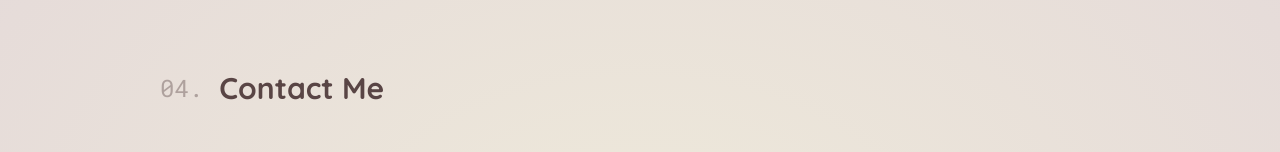
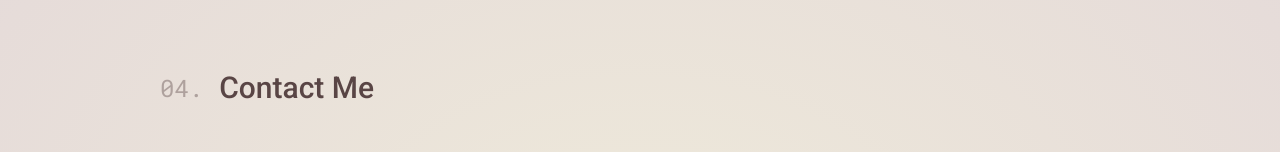
Before and after one commit to thomassbooth/Thomas-Booth-Portfolio, a Next.js app: page /contact in a window 1280 px wide. Shown: the part 166-318 px from the top of the page. Built offline with nearby package versions, Linux system fonts and the light colour scheme.

Commit message:
Changes to fonts and sizing

```diff
--- a/app/Providers/GlobalProvider.tsx
+++ b/app/Providers/GlobalProvider.tsx
@@ -8,12 +8,12 @@ interface contextProps {
 }
 
 const GlobalContext = createContext<contextProps>({
-    loading: true,
+    loading: false,
     setLoading: (): boolean => true
 })
 
 export const GlobalContextProvider = ({ children } : { children: React.ReactNode }) => {
-    const [loading, setLoading] = useState(true)
+    const [loading, setLoading] = useState(false)
 
     return (
         <GlobalContext.Provider value = {{ loading, setLoading }}>
--- a/app/components/Title.tsx
+++ b/app/components/Title.tsx
@@ -1,8 +1,10 @@
 'use client'
 
-import { Roboto_Mono } from 'next/font/google'
+import { Roboto, Roboto_Mono } from 'next/font/google'
 import { motion } from 'framer-motion'
-const roboto = Roboto_Mono({ weight: '400', subsets: ['latin'] })
+const RobotoMono = Roboto_Mono({ weight: '400', subsets: ['latin'] })
+
+const roboto = Roboto({weight: ['500'], subsets: ['latin'] })
 
 interface titleProps {
     title: string
@@ -10,36 +12,36 @@ interface titleProps {
     slideDirection?: 'left' | 'right' | 'up' | 'down'
 }
 
+
 const Title: React.FC<titleProps> = ({title, pageNo, slideDirection}) => {
 
   let initialAnimation = {}
 
   switch (slideDirection) {
     case 'left':
-      initialAnimation = { opacity: 0, x: '10%'}
+      initialAnimation = {x: '10%'}
       break;
     case 'right':
-      initialAnimation = { opacity: 0, x: '-10%'}
+      initialAnimation = {x: '-10%'}
       break;
     case 'up':
-      initialAnimation = { opacity: 0, y: '20%'}
+      initialAnimation = {y: '20%'}
       break;
     case 'down':
-      initialAnimation = { opacity: 0, y: '-20%'}
+      initialAnimation = {y: '-20%'}
       break;
     default:
       initialAnimation = { opacity: 0 }
       break;
   }
-
   return (
     <>
         <motion.h1
-            className = 'font-black text-3xl mb-10 flex items-center gap-4  '
+          className = {`${roboto.className} font-black text-3xl mb-10 flex items-center gap-4`}
             initial = {initialAnimation}
             animate = {{opacity: 1, x: '0%', y: '0%'}}
             transition = {{ delay: 0.5}}>
-            <span className = {`${roboto.className} opacity-40 font-bold text-2xl`}>
+            <span className = {`${RobotoMono.className} opacity-40 font-bold text-2xl`}>
                 {pageNo}.
             </span>
             {title}
--- a/app/components/home/HomeClient.tsx
+++ b/app/components/home/HomeClient.tsx
@@ -38,7 +38,7 @@ const HomeClient = () => {
         layoutId = 'loading'
         animate = {{opacity: 1}}>
           <Title line1 = {'HI.'} line2 = {'IM THOMAS BOOTH.'} />
-          <p className = 'text-center mt-5'>
+          <p className = 'text-left mt-5'>
             Welcome to my online abode! Im, a seasoned software engineer passionately committed
             to weaving the web one design at a time. I create digital spaces that not only look beautiful
             but are underpinned by seamless functionality, intuitive interfaces, and designs that embody the
--- a/app/components/home/HomeTitle.tsx
+++ b/app/components/home/HomeTitle.tsx
@@ -2,6 +2,7 @@
 
 import React from 'react'
 import { motion } from 'framer-motion'
+import { Roboto } from 'next/font/google'
 
 interface TitleProps {
     line1: string
@@ -26,11 +27,13 @@ const letterTransition = {
 
 }
 
+const OpenSans = Roboto({weight: ['500'], subsets: ['latin'] })
+
 const Title: React.FC<TitleProps>  = ({ line1, line2 }) => {
   return (
     <>
         <motion.article
-            className = 'text-center'
+            className = {`${OpenSans.className}  leading-[60px] text-left`}
             initial={{ x: '50%', opacity: 0 }}
             animate={{ x: '0%', opacity: 1 }}
             transition={{delay: 0.6, type: 'spring', when: 'beforeChildren', duration: 0.5, staggerChildren: 0.2}}>
@@ -50,11 +53,11 @@ const Title: React.FC<TitleProps>  = ({ line1, line2 }) => {
                         </motion.span>
                     )
                 })}
-                <br />
+                <br className = 'my-5'/>
                 {line2.split('').map((char, i) => {
                     return (
                         <motion.span
-                            className = 'text-3xl'
+                            className = 'text-5xl'
                             key = {char + i}
                             variants = {letterTransition}
                         >
--- a/app/page.tsx
+++ b/app/page.tsx
@@ -10,7 +10,7 @@ const inter = Inter({ subsets: ['latin'] })
 export default function Home() {
 
   return (
-    <PageTransition width = {'w-3/5'}>
+    <PageTransition width = {'w-3/6'}>
         <HomeClient/>
     </PageTransition>
   )
```
